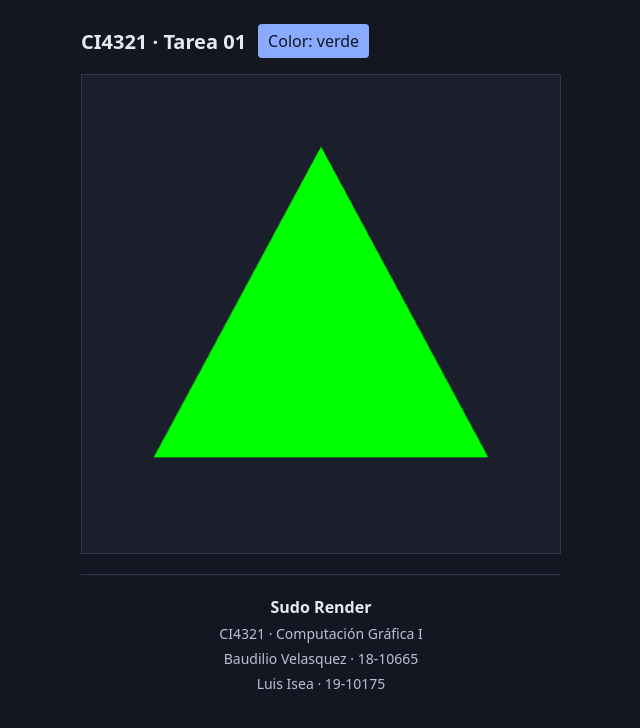
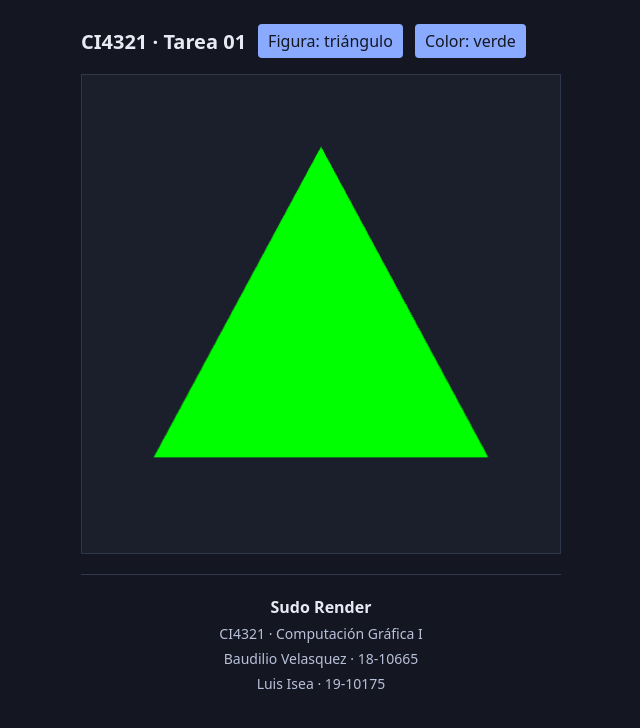
Before and after one commit to baudiliovm/sudo_render_tarea01_ci4321, a website built with Vite: page index.html in a window 1280 px wide. Both pictures are taken after a click on the button "Color: rojo". Shown: the whole page, without its empty margins (319-959 px from the left). Built offline with nearby package versions, Linux system fonts and the light colour scheme.

Commit message:
feat: implement shape cycling

```diff
--- a/index.html
+++ b/index.html
@@ -10,6 +10,13 @@
     <main>
       <div class="toolbar">
         <h1>CI4321 · Tarea 01</h1>
+        <button
+          id="shape-button"
+          type="button"
+          aria-label="Cambiar figura. Figura actual: triángulo"
+        >
+          Figura: triángulo
+        </button>
         <button id="color-button" type="button" aria-label="Cambiar color. Color actual: rojo">
           Color: rojo
         </button>
--- a/src/main.ts
+++ b/src/main.ts
@@ -1,10 +1,14 @@
-import { run } from './examples/triangle.ff';
+import { run, type Shape } from './examples/shapes.ff';
 
-const canvas = document.querySelector<HTMLCanvasElement>('#canvas');
-if (!canvas) throw new Error('Canvas element was not found.');
+function getElement<T extends Element>(selector: string): T {
+  const element = document.querySelector<T>(selector);
+  if (!element) throw new Error(`Element not found: ${selector}`);
+  return element;
+}
 
-const colorButton = document.querySelector<HTMLButtonElement>('#color-button');
-if (!colorButton) throw new Error('Color button was not found.');
+const canvas = getElement<HTMLCanvasElement>('#canvas');
+const colorButton = getElement<HTMLButtonElement>('#color-button');
+const shapeButton = getElement<HTMLButtonElement>('#shape-button');
 
 const colors = [
   { name: 'rojo', value: [1, 0, 0] },
@@ -12,14 +16,35 @@ const colors = [
   { name: 'azul', value: [0, 0, 1] },
 ] as const;
 
+const shapes: { name: string; value: Shape }[] = [
+  { name: 'triángulo', value: 'triangle' },
+  { name: 'cuadrado', value: 'square' },
+  { name: 'hexágono', value: 'hexagon' },
+  { name: 'círculo', value: 'circle' },
+];
+
 let colorIndex = 0;
+let shapeIndex = 0;
 const render = run(canvas);
+
+function update(): void {
+  const color = colors[colorIndex];
+  const shape = shapes[shapeIndex];
+
+  render(color.value, shape.value);
+  colorButton.textContent = `Color: ${color.name}`;
+  colorButton.setAttribute('aria-label', `Cambiar color. Color actual: ${color.name}`);
+  shapeButton.textContent = `Figura: ${shape.name}`;
+  shapeButton.setAttribute('aria-label', `Cambiar figura. Figura actual: ${shape.name}`);
+  canvas.setAttribute('aria-label', `${shape.name} ${color.name}`);
+}
 
 colorButton.addEventListener('click', () => {
   colorIndex = (colorIndex + 1) % colors.length;
-  const color = colors[colorIndex];
-  render(color.value);
-  colorButton.textContent = `Color: ${color.name}`;
-  colorButton.setAttribute('aria-label', `Cambiar color. Color actual: ${color.name}`);
-  canvas.setAttribute('aria-label', `Triángulo ${color.name}`);
+  update();
 });
+
+shapeButton.addEventListener('click', () => {
+  shapeIndex = (shapeIndex + 1) % shapes.length;
+  update();
+});
```
Also changed, not shown: src/examples/shapes.ff.ts (renamed from src/examples/triangle.ff.ts).
